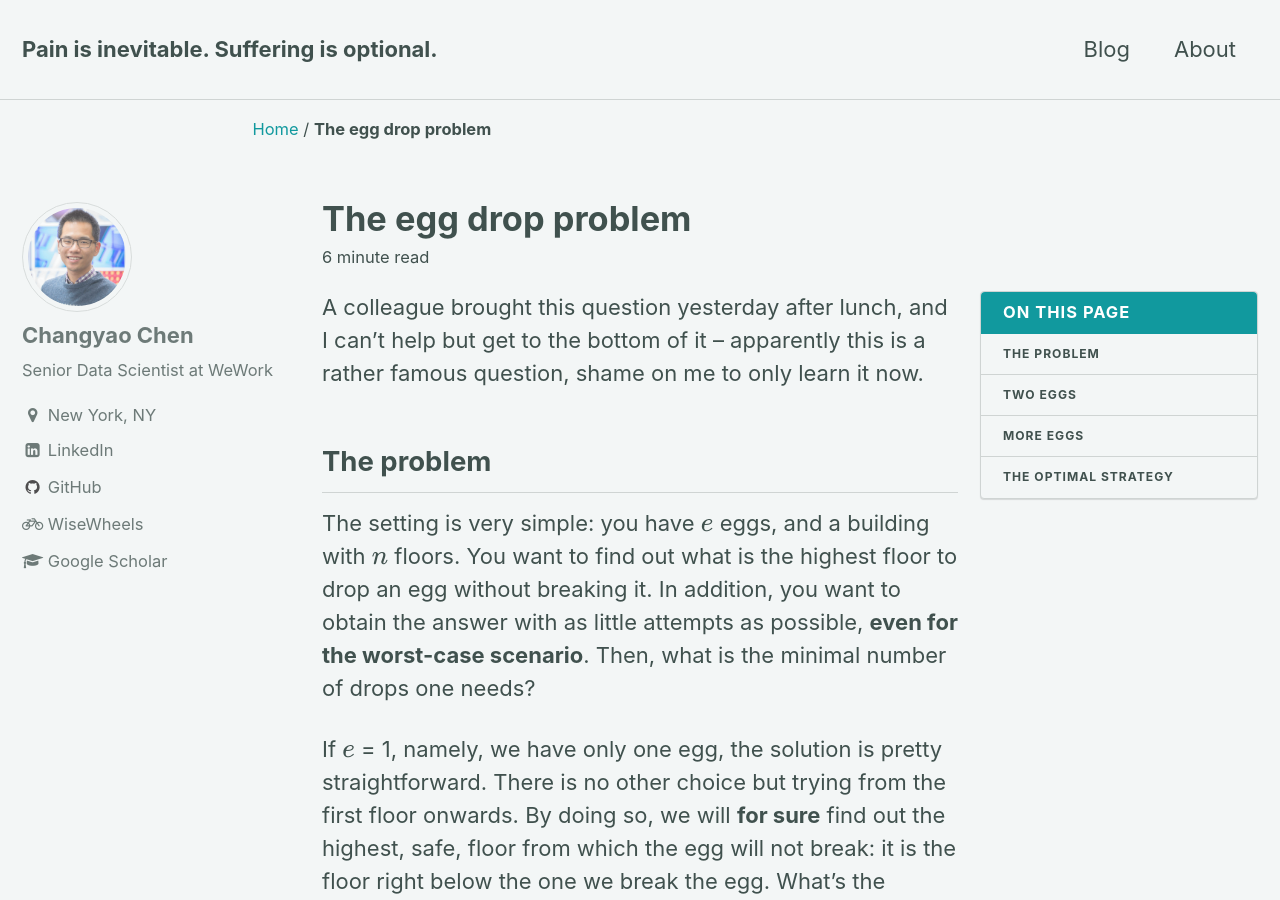
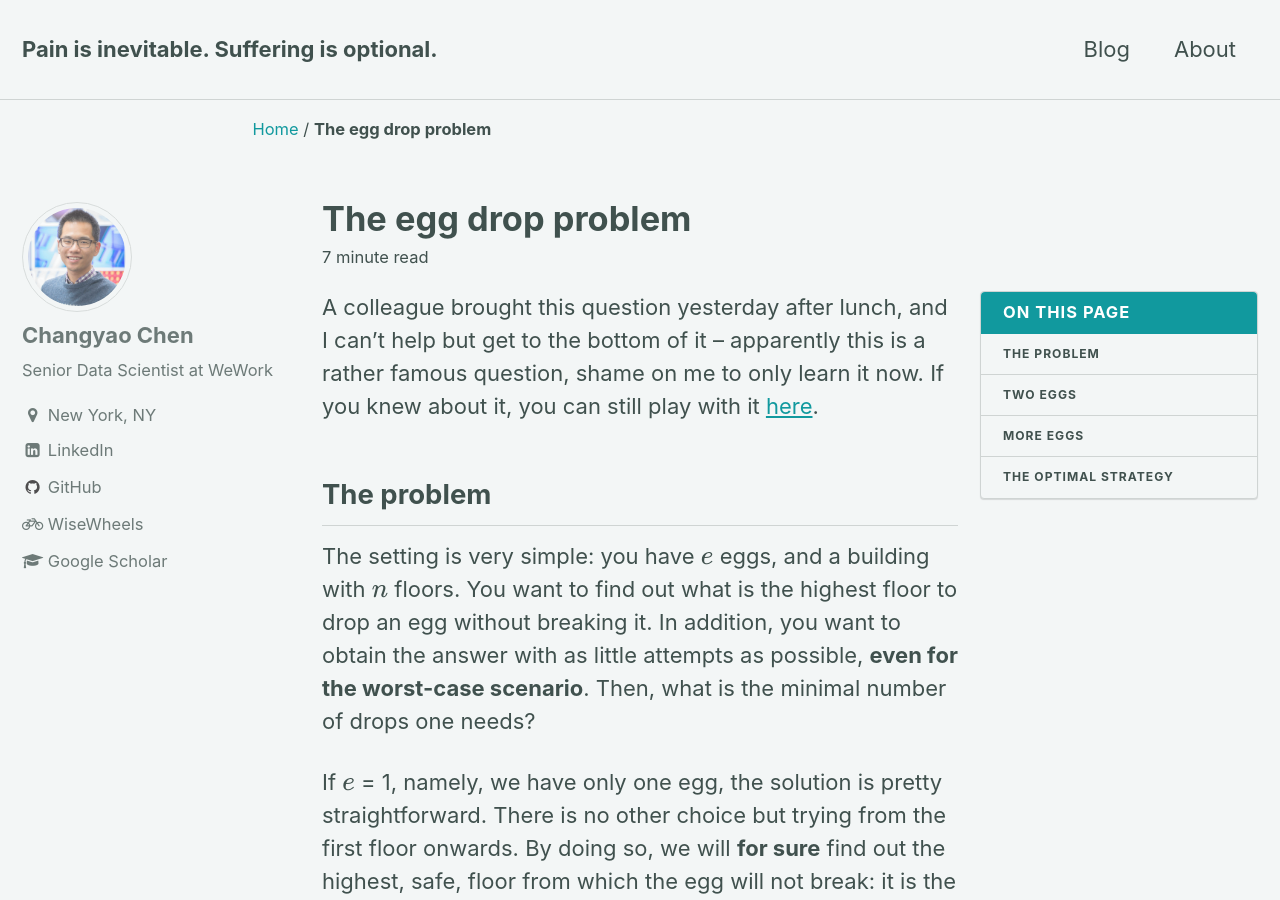
Before and after one commit to changyaochen/changyaochen.github.io, a Jekyll site: the page built from _posts/2019-10-17-egg-drop-problem.md, in a window 1280 px wide and 900 px high. Built offline with Jekyll 4.4.1, drawn with Linux system fonts in a browser that asks for light colours; formulas are drawn with MathJax 3; comment, search, counter and statistics services are not loaded.

Commit message:
put the link up front

```diff
--- a/_posts/2019-10-17-egg-drop-problem.md
+++ b/_posts/2019-10-17-egg-drop-problem.md
@@ -9,7 +9,7 @@ toc: true
 header:
   teaser: /assets/images/egg_drop_problem_teaser.jpeg
 ---
-A colleague brought this question yesterday after lunch, and I can't help but get to the bottom of it -- apparently this is a rather famous question, shame on me to only learn it now.
+A colleague brought this question yesterday after lunch, and I can't help but get to the bottom of it -- apparently this is a rather famous question, shame on me to only learn it now. If you knew about it, you can still play with it [here](http://www.wisewheels.us/egg_drop).
 
 ## The problem
 The setting is very simple: you have $$e$$ eggs, and a building with $$n$$ floors. You want to find out what is the highest floor to drop an egg without breaking it. In addition, you want to obtain the answer with as little attempts as possible, **even for the worst-case scenario**. Then, what is the minimal number of drops one needs?
```
